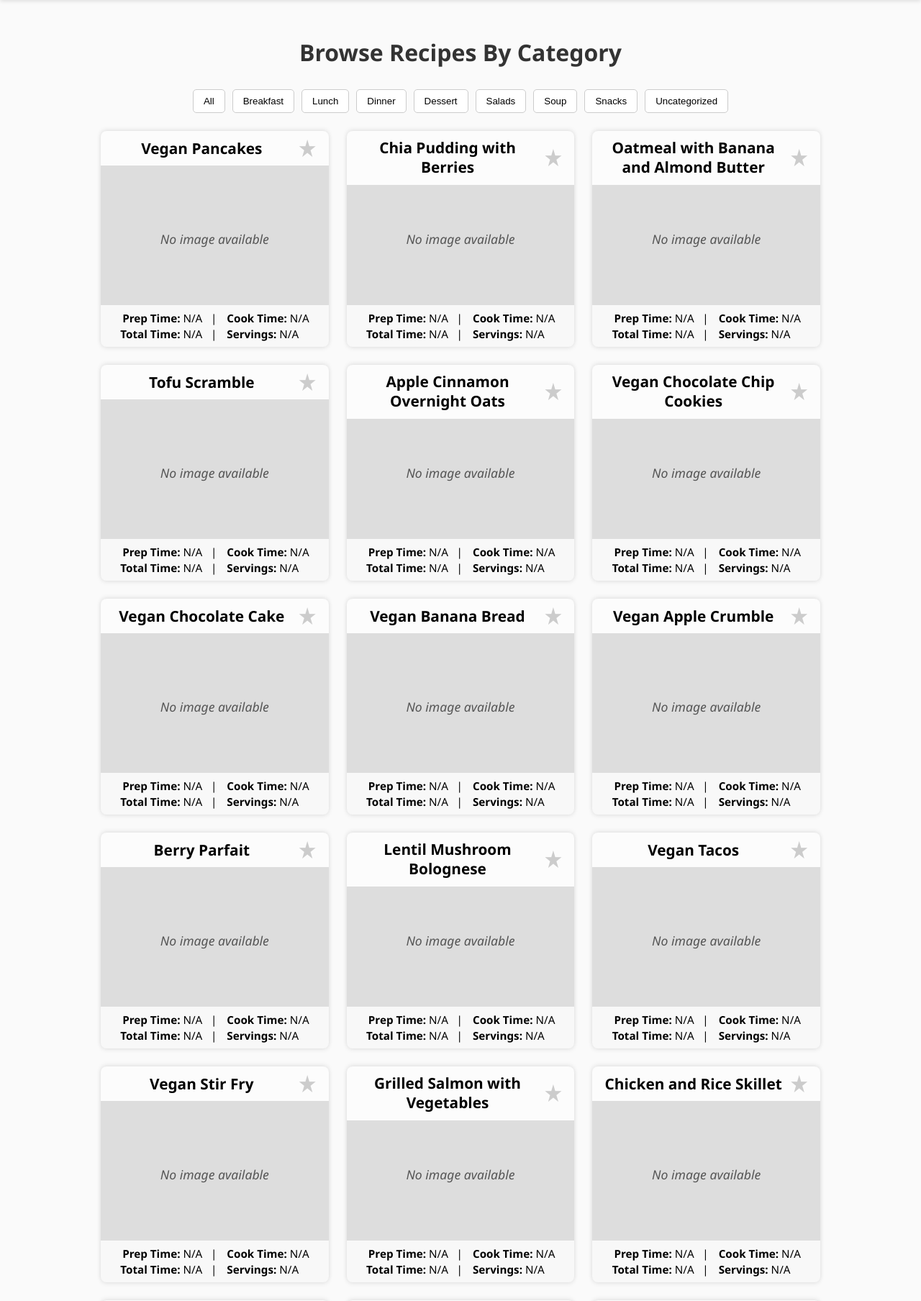
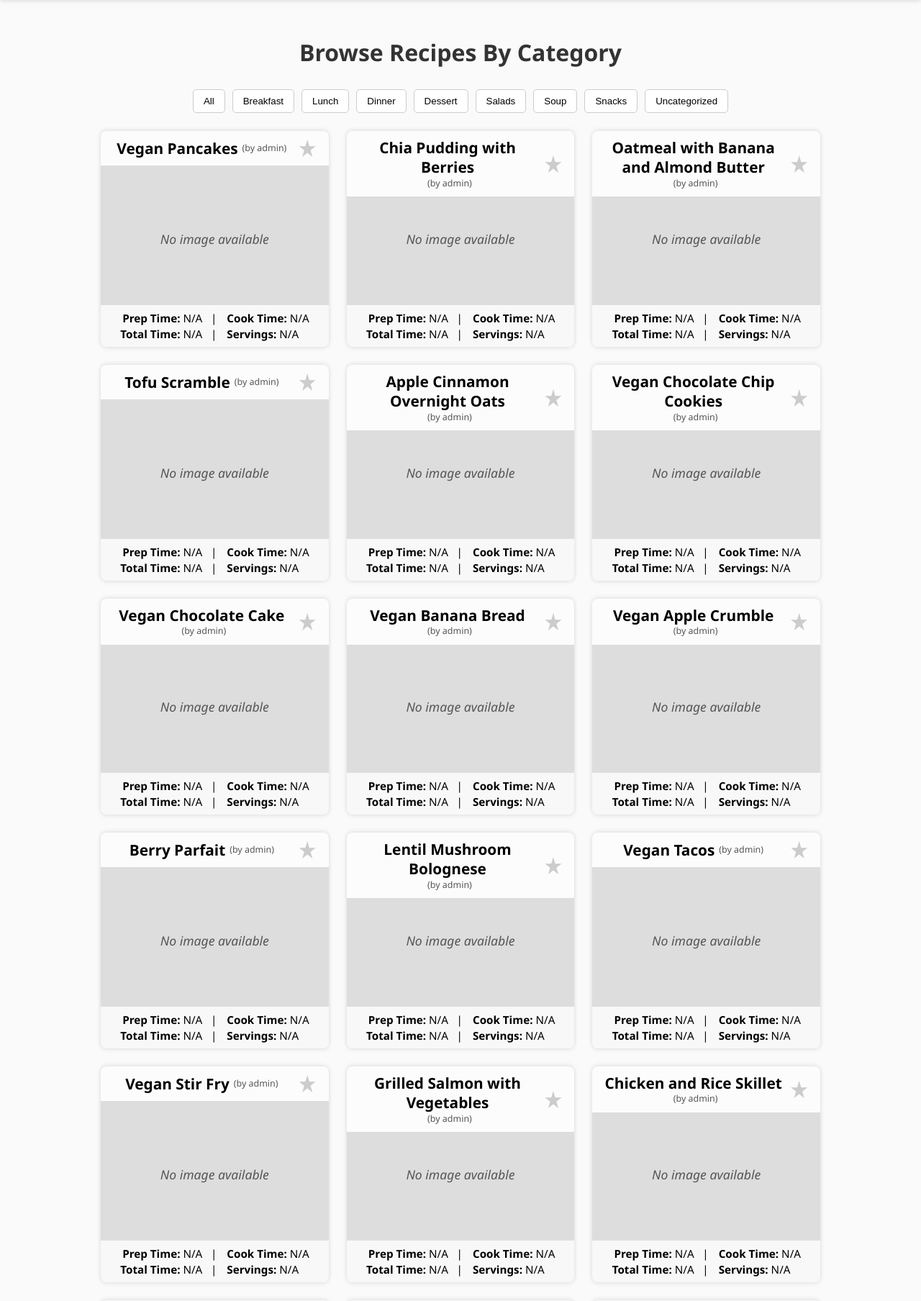
Before and after one commit to ChristieD30/My-Recipe-Box, a Flask app: page /browse_recipes in a window 1280 px wide. Shown: the part 70-1878 px from the top of the page at 72% size. Run offline with Flask 3, Linux system fonts and the light colour scheme; data comes from the database, SQL or seed files in the repository; both versions use the stored data as it was after the commit.

Commit message:
added username in browse recipe

```diff
--- a/app/__init__.py
+++ b/app/__init__.py
@@ -538,7 +538,8 @@ def create_app():
                 'cook_time': getattr(r, 'cook_time', None),
                 'total_time': getattr(r, 'total_time', None),
                 'servings': getattr(r, 'servings', None),
-                'category': getattr(r, 'category', 'Uncategorized')
+                'category': getattr(r, 'category', 'Uncategorized'),
+                'owner': User.query.get(r.user_id).username if r.user_id and User.query.get(r.user_id) else "Anonymous"
             } for r in recipes
         ]}), 200
 
--- a/app/templates/browse_recipes.html
+++ b/app/templates/browse_recipes.html
@@ -315,6 +315,13 @@ h1 {
     display: block;
     margin: 15px auto;
 }
+.recipe-name .recipe-owner {
+    font-size: 0.6em;
+    color: #555;
+    font-weight: normal;
+    margin-left: 6px;
+    white-space: normal;
+}
 /* ________________________________ Main Content (UNIQUE) ________________________________ */
 
 /* ________________________________ Footer (CAN COPY AND PASTE) ________________________________ */
@@ -558,16 +565,22 @@ async function loadAllRecipes(category = "All") {
 
             const card = document.createElement('div');
             card.classList.add('recipe-card');
+            const creator = recipe.owner || "Anonymous";
             card.innerHTML = `
                 <div class="image-container">
                     ${recipe.image ? `<img src="${recipe.image}" alt="${recipe.name}" style="width:100%; height:100%; object-fit:cover;">`
-                                   : `<div class="placeholder-text">No image available</div>`}
+                                : `<div class="placeholder-text">No image available</div>`}
                     <div class="recipe-name">
                         ${recipe.name}
+                        ${creator ? `<span class="recipe-owner">(by ${creator})</span>` : ""}
+
                         <div class="no-click-zone"></div>
+
                         ${loggedIn
-                           ? `<span class="favorite-star" title="${isFavorite ? 'Remove from favorites' : 'Add to favorites'}" style="color:${isFavorite ? 'gold' : '#ccc'};"></span>`
-                           : `<span class="favorite-star" title="Login to favorite" style="color:#ccc;"></span>`}
+                            ? `<span class="favorite-star" title="${isFavorite ? 'Remove from favorites' : 'Add to favorites'}"
+                                style="color:${isFavorite ? 'gold' : '#ccc'};"></span>`
+                            : `<span class="favorite-star" title="Login to favorite" style="color:#ccc;"></span>`
+                        }
                     </div>
                     <div class="recipe-info">
                         <div class="row">
```
Also changed, not shown: recipe_box.db.
